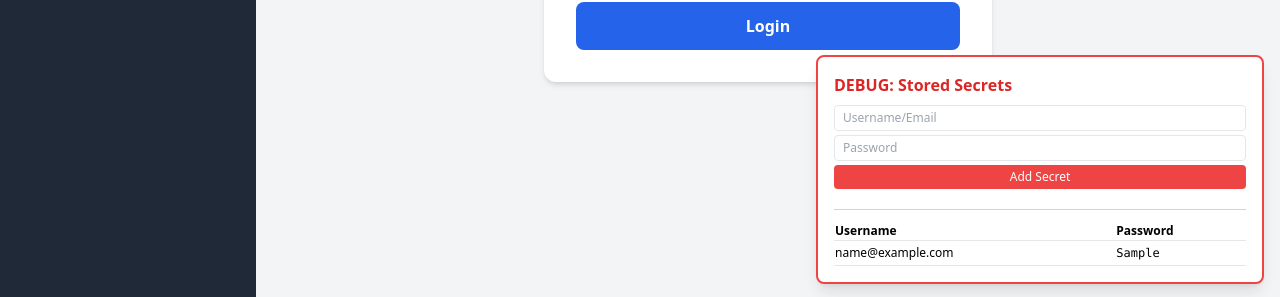
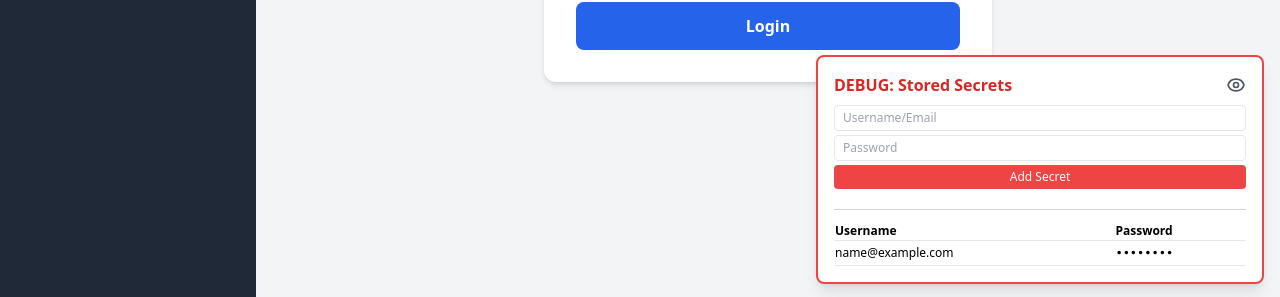
Before and after one commit to Markopolo-free/AppliedOptix, a React (Vite) app: page / in a window 1280 px wide. Both pictures are taken after typing "name@example.com", "Sample" into the empty fields and a click on the button "Add Secret". Shown: the part 500-797 px from the top of the page. Built offline with nearby package versions, Linux system fonts and the light colour scheme.

Commit message:
feat: add hide/reveal toggle for passwords in debug component

```diff
--- a/components/DebugSecrets.tsx
+++ b/components/DebugSecrets.tsx
@@ -8,6 +8,7 @@
   const [secrets, setSecrets] = useState<any[]>([]);
   const [username, setUsername] = useState('');
   const [password, setPassword] = useState('');
+  const [showPasswords, setShowPasswords] = useState(false);
 
   const refreshSecrets = () => {
     setSecrets(getSecrets());
@@ -29,7 +30,25 @@
 
   return (
     <div className="fixed bottom-4 right-4 bg-white border-2 border-red-500 p-4 rounded-lg shadow-lg max-w-md z-50">
-      <h3 className="font-bold text-red-600 mb-2">DEBUG: Stored Secrets</h3>
+      <div className="flex justify-between items-center mb-2">
+        <h3 className="font-bold text-red-600">DEBUG: Stored Secrets</h3>
+        <button
+          onClick={() => setShowPasswords(!showPasswords)}
+          className="text-gray-600 hover:text-gray-800"
+          title={showPasswords ? "Hide passwords" : "Show passwords"}
+        >
+          {showPasswords ? (
+            <svg className="w-5 h-5" fill="none" stroke="currentColor" viewBox="0 0 24 24">
+              <path strokeLinecap="round" strokeLinejoin="round" strokeWidth={2} d="M13.875 18.825A10.05 10.05 0 0112 19c-4.478 0-8.268-2.943-9.543-7a9.97 9.97 0 011.563-3.029m5.858.908a3 3 0 114.243 4.243M9.878 9.878l4.242 4.242M9.88 9.88l-3.29-3.29m7.532 7.532l3.29 3.29M3 3l3.59 3.59m0 0A9.953 9.953 0 0112 5c4.478 0 8.268 2.943 9.543 7a10.025 10.025 0 01-4.132 5.411m0 0L21 21" />
+            </svg>
+          ) : (
+            <svg className="w-5 h-5" fill="none" stroke="currentColor" viewBox="0 0 24 24">
+              <path strokeLinecap="round" strokeLinejoin="round" strokeWidth={2} d="M15 12a3 3 0 11-6 0 3 3 0 016 0z" />
+              <path strokeLinecap="round" strokeLinejoin="round" strokeWidth={2} d="M2.458 12C3.732 7.943 7.523 5 12 5c4.478 0 8.268 2.943 9.542 7-1.274 4.057-5.064 7-9.542 7-4.477 0-8.268-2.943-9.542-7z" />
+            </svg>
+          )}
+        </button>
+      </div>
 
       {/* Add Secret Form */}
       <form onSubmit={handleAddSecret} className="mb-3 pb-3 border-b border-gray-300">
@@ -69,7 +88,7 @@
               {secrets.map((s, i) => (
                 <tr key={i} className="border-b">
                   <td className="pr-2 py-1">{s.username}</td>
-                  <td className="py-1 font-mono">{s.password}</td>
+                  <td className="py-1 font-mono">{showPasswords ? s.password : '••••••••'}</td>
                 </tr>
               ))}
             </tbody>
```
